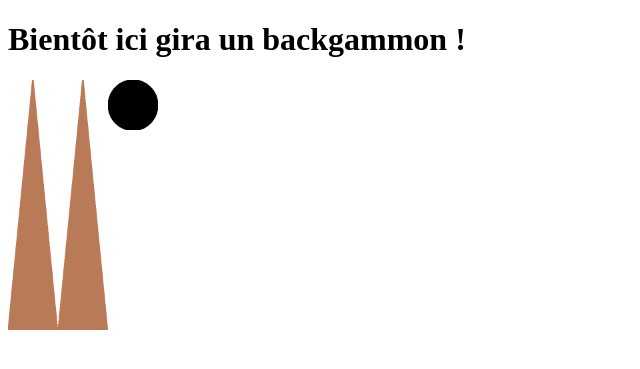
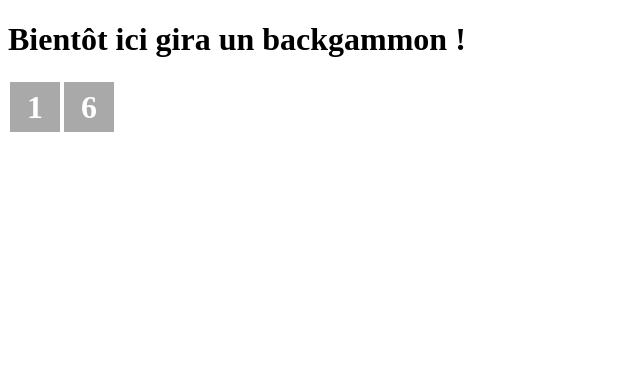
Before and after one commit to Gautitho/Backgammon, a Django app: template server/Backgammon/templates/Backgammon/board.html in a window 1280 px wide. Shown: the top 369 px of the page, without its empty margins (0-640 px from the left). Run offline with Django 4.2, Linux system fonts and the light colour scheme; the template is opened without the code that fills it, so the values that code supplies are empty.

Commit message:
Layout starts be ok

```diff
--- a/server/Backgammon/src/Board.py
+++ b/server/Backgammon/src/Board.py
@@ -0,0 +1,4 @@
+class Board:
+
+  def __init__(self):
+    pass
--- a/server/Backgammon/src/Game.py
+++ b/server/Backgammon/src/Game.py
@@ -0,0 +1,6 @@
+import Board
+
+class Game:
+
+  def __init__(self):
+    self._board = Board()
--- /dev/null
+++ b/server/Backgammon/src/constants.py
@@ -0,0 +1,3 @@
+SLOTS_BY_TILE     = 5
+TILES_BY_CLUSTER  = 6
+CLUSTERS          = 4
--- a/server/Backgammon/static/board.css
+++ b/server/Backgammon/static/board.css
@@ -1,4 +1,16 @@
-.triangle
+.board
+{
+  display             : grid;
+}
+
+.cluster
+{
+  width               : 300px;
+  grid-row            : 1;
+  display             : grid;
+}
+
+.tile
 {
   background-position : center;
   background-repeat   : no-repeat;
@@ -6,14 +18,41 @@
   width               : 50px;
   height              : 250px;
   z-index             : 0;
+  grid-row            : 1;
 }
 
-.pawn
+.slot
 {
   background-position : center;
   background-repeat   : no-repeat;
   background-size     : contain;
+  grid-column         : 1;
   width               : 50px;
   height              : 50px;
   z-index             : 1;
 }
+
+.dice_cluster
+{
+  width               : 108px;
+  height              : 54px;
+  border-width        : 1px;
+  border-color        : grey;
+  display             : flex;
+  flex-direction      : row;
+}
+
+.dice
+{
+  width               : 50px;
+  height              : 50px;
+  border-width        : 2px;
+  border-color        : black;
+  margin              : 2px;
+  background-color    : darkgrey;
+  font-weight         : 700;
+  color               : #FFFFFF;
+  font-size           : 2rem;
+  text-align          : center;
+  line-height         : 50px;
+}
--- a/server/Backgammon/templates/Backgammon/board.html
+++ b/server/Backgammon/templates/Backgammon/board.html
@@ -7,12 +7,33 @@
 
 <h1>Bientôt ici gira un backgammon !</h1>
 
-<section>
+<section">
 
-  <div style="display : flex; flex-direction : row;">
-      <div class="triangle" style="background-image: url('{% static 'media/brown_triangle.png' %}');"></div>
-      <div class="triangle" style="background-image: url('{% static 'media/brown_triangle.png' %}');"></div>
-      <div class="pawn" style="background-image: url('{% static 'media/black_circle.png' %}');"></div>
+  <div class="board" style="grid-template-columns: repeat({{ clusters }}, 1fr);">
+    {% for i in clusters_range %}
+      <div class="cluster" style="grid-column: {{ i }}; grid-template-columns: repeat({{ tiles_by_cluster }}, 1fr);">
+        {% for j in tiles_by_cluster_range %}
+          {% if forloop.counter0|divisibleby:2 %}
+            <div class="tile" style="grid-column: {{ j }}; background-image: url('{% static 'media/brown_triangle.png' %}'); grid-template-rows: repeat({{ slots_by_tile }}, 1fr)">
+              {% for k in slots_by_tile_range %}
+                <div class="slot" style="grid-row: {{ k }}; background-image: url('{% static 'media/black_circle.png' %}');"></div>
+              {% endfor %}
+            </div>
+          {% else %}
+            <div class="tile" style="grid-column: {{ j }}; background-image: url('{% static 'media/yellow_triangle.png' %}');">
+              {% for k in slots_by_tile_range %}
+                <div class="slot" style="grid-row: {{ k }}; background-image: url('{% static 'media/grey_circle.png' %}');"></div>
+              {% endfor %}
+            </div>
+          {% endif %}
+        {% endfor %}
+      </div>
+    {% endfor %}
+  </div>
+
+  <div class="dice_cluster">
+    <div class="dice">1</div>
+    <div class="dice">6</div>
   </div>
 
 </section>
--- a/server/GameSever/urls.py
+++ /dev/null
@@ -1,23 +0,0 @@
-"""GameSever URL Configuration
-
-The `urlpatterns` list routes URLs to views. For more information please see:
-    https://docs.djangoproject.com/en/4.1/topics/http/urls/
-Examples:
-Function views
-    1. Add an import:  from my_app import views
-    2. Add a URL to urlpatterns:  path('', views.home, name='home')
-Class-based views
-    1. Add an import:  from other_app.views import Home
-    2. Add a URL to urlpatterns:  path('', Home.as_view(), name='home')
-Including another URLconf
-    1. Import the include() function: from django.urls import include, path
-    2. Add a URL to urlpatterns:  path('blog/', include('blog.urls'))
-"""
-from django.contrib import admin
-from django.urls import path
-from .views import index
-
-urlpatterns = [
-    path('', index, name="index"),
-    path('admin/', admin.site.urls),
-]
--- a/server/GameSever/views.py
+++ /dev/null
@@ -1,4 +0,0 @@
-from django.shortcuts import render
-
-def index(request):
-  return render(request, "index.html")
--- a/server/main/settings.py
+++ b/server/main/settings.py
@@ -117,6 +117,7 @@
 # https://docs.djangoproject.com/en/4.1/howto/static-files/
 
 STATIC_URL  = '/static/'
+STATIC_ROOT = os.path.join(BASE_DIR, 'static')
 
 # Default primary key field type
 # https://docs.djangoproject.com/en/4.1/ref/settings/#default-auto-field
--- a/server/manage.py
+++ b/server/manage.py
@@ -6,7 +6,7 @@
 
 def main():
     """Run administrative tasks."""
-    os.environ.setdefault('DJANGO_SETTINGS_MODULE', 'GameSever.settings')
+    os.environ.setdefault('DJANGO_SETTINGS_MODULE', 'main.settings')
     try:
         from django.core.management import execute_from_command_line
     except ImportError as exc:
```
Also changed, not shown: server/Backgammon/views.py (+9 -1 lines), server/GameSever/asgi.py (deleted, +0 -16 lines), server/GameSever/settings.py (deleted, +0 -125 lines), server/GameSever/templates/index.html (deleted, +0 -11 lines), server/GameSever/wsgi.py (deleted, +0 -16 lines), server/GameSever/__init__.py (deleted), 1 other file.
